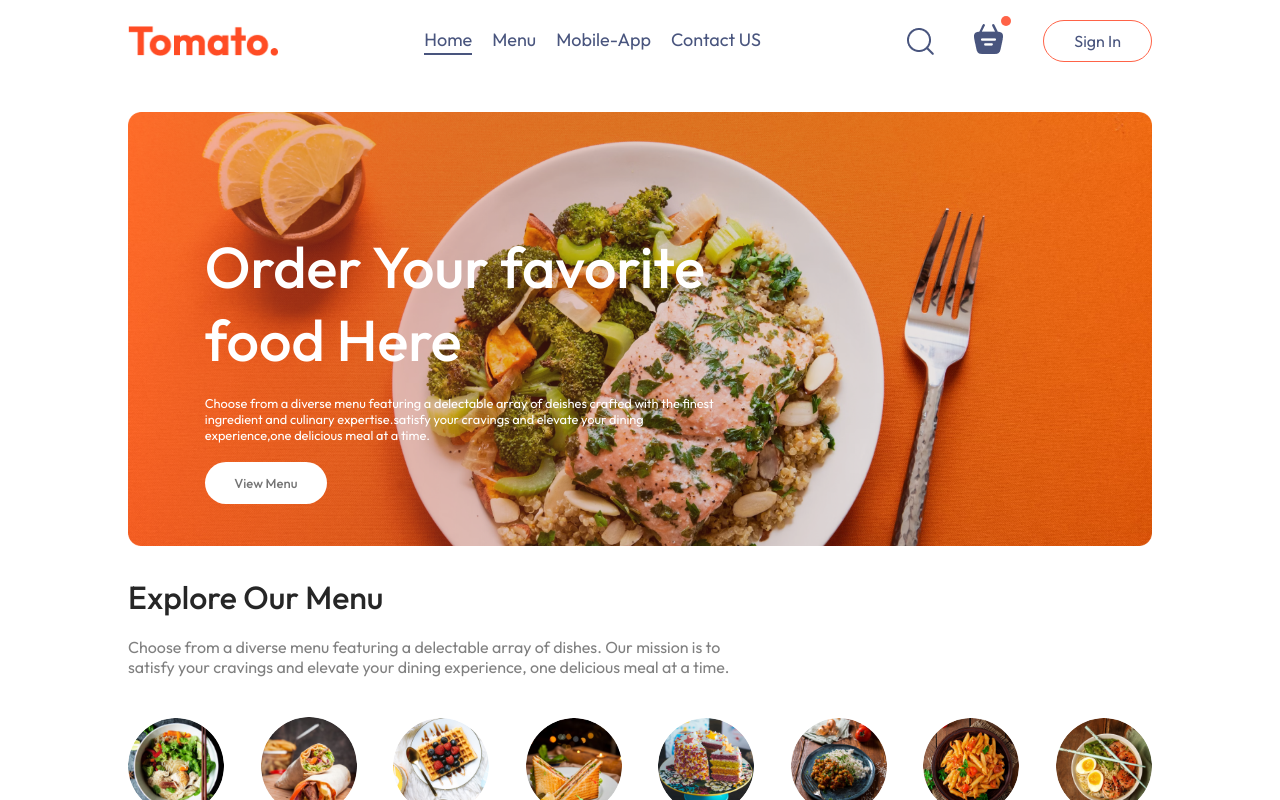
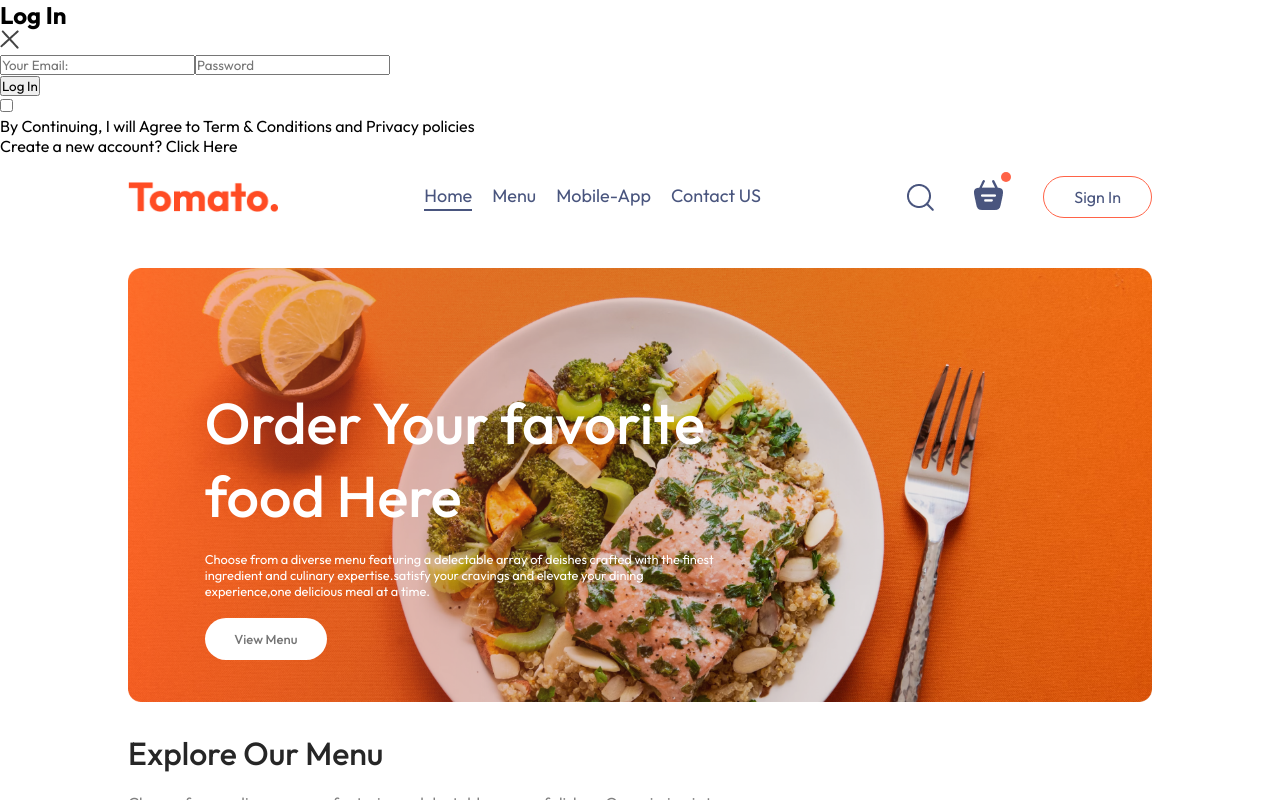
Before and after one commit to ChamithDilshanKahandawala/FullStack-FoodDelivery-App, a React (Vite) app in the folder frontend/: page / in a window 1280 px wide. Both pictures are taken after a click on the button "Sign In". Shown: the top 800 px of the page. Built offline with nearby package versions, Linux system fonts and the light colour scheme; a web font is replaced by a local one.

Commit message:
Creatd Sign in sign up frontend without css, Add state swapping logics also

```diff
--- a/frontend/src/App.jsx
+++ b/frontend/src/App.jsx
@@ -1,16 +1,21 @@
-import React from 'react'
+import React, { useState } from 'react'
 import Navbar from './Components/Navbar/Navbar'
 import { Route, Routes } from 'react-router-dom'
 import Home from './Pages/Home/Home'
 import Cart from './Pages/Cart/Cart'
 import PlaceOrder from './Pages/PlaceOrder/PlaceOrder'
 import Footer from './Components/Footer/Footer'
+import LoginPopup from './Components/LoginPopup/LoginPopup'
 
 const App = () => {
+
+  const [showLogin,setShowLogin] = useState(false)
+
   return (
     <div>
+      {showLogin?<LoginPopup setShowLogin={setShowLogin}/>:<></>}
       <div className="app">
-      <Navbar/>
+      <Navbar setShowLogin={setShowLogin}/>
       <Routes>
         <Route path = '/' element={<Home/>}/>
         <Route path = '/cart' element={<Cart/>}/>
--- /dev/null
+++ b/frontend/src/Components/LoginPopup/LoginPopup.jsx
@@ -0,0 +1,40 @@
+import React from 'react'
+import './LoginPopup.css'
+import { useState } from 'react'
+import { assets } from '../../assets/assets'
+
+const LoginPopup = ({setShowLogin}) => {
+
+    const [currentState,SetCurrentState] = useState("Log In")
+  return (
+    <div className="LoginPopup">
+        <form className="login_Popup_Container">
+            <div className="login_popup_title">
+                <h2>
+                    {currentState}
+                </h2>
+                <img onClick={()=>setShowLogin(false)} src={assets.cross_icon} alt="" />
+            </div>
+            <div className="login_popup_inputs">
+
+                {currentState==="Log In"?<></>:<input type="text" placeholder='Your Name:' required name="" id="" />}
+                <input type="email" placeholder='Your Email:' required/>
+                <input type="password" placeholder='Password' required/>
+
+            </div>
+            <button>{currentState==="Sign Up"?"Create Account":"Log In"}</button>
+            <div className="Login_poppup_condition">
+                <input type="checkbox" required />
+                <p>By Continuing, I will Agree to Term & Conditions and Privacy policies</p>
+            </div>
+            {currentState==="Log In"?<p>Create a new account? <span onClick={()=>SetCurrentState("Sign Up")}>Click Here</span></p>
+            :<p>Already have an account? <span onClick={()=>SetCurrentState("Log In")}>Login Here</span></p>
+            }
+
+
+        </form>
+    </div>
+  )
+}
+
+export default LoginPopup
--- a/frontend/src/Components/Navbar/Navbar.jsx
+++ b/frontend/src/Components/Navbar/Navbar.jsx
@@ -3,7 +3,7 @@ import './Navbar.css'
 import { assets } from '../../assets/assets'
 import {Link} from 'react-router-dom'
 
-const Navbar = () => {
+const Navbar = ({setShowLogin}) => {
     const [menu,setMenu] =useState("home");
   return (
     <div className="navbar">
@@ -24,7 +24,7 @@ const Navbar = () => {
 
                 </div>
             </div>
-            <button>Sign In</button>
+            <button onClick={()=>setShowLogin(true)}>Sign In</button>
         </div>
     </div>
   )
```
Also changed, not shown: frontend/src/Components/LoginPopup/LoginPopup.css (added).
